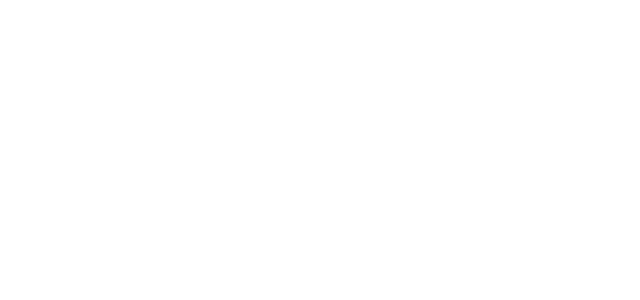
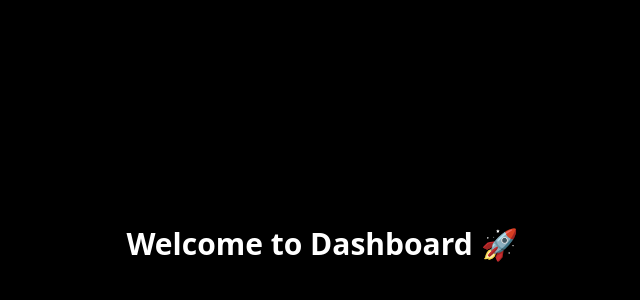
Before and after one commit to sujal-io/bugsy, a React app in the folder frontend/: page /dashboard in a window 1280 px wide. Before the commit this address had no page. Shown: the part 156-456 px from the top of the page, without its empty margins (318-958 px from the left). Built offline with nearby package versions, Linux system fonts and the light colour scheme; sample sign-in values are in the browser's storage; the HTML template or start-up script is replaced by a standard one.

Commit message:
Add dashboard page and implement protected routes using JWT token

```diff
--- a/frontend/src/App.jsx
+++ b/frontend/src/App.jsx
@@ -1,14 +1,26 @@
 import React from "react";
-import { Routes, Route } from "react-router-dom";
+import { Routes, Route, Navigate } from "react-router-dom";
 import Signup from "./pages/Signup";
 import Login from "./pages/Login";
+import Dashboard from "./pages/Dashboard";
+import ProtectedRoute from "./components/ProtectedRoute";
 
 function App() {
   return (
     <Routes>
-      <Route path="/" element={<Signup />} /> // Default to Signup for now
+      <Route path="/" element={<Navigate to="/dashboard" />} />
       <Route path="/signup" element={<Signup />} />
       <Route path="/login" element={<Login />} />
+
+      // protected route for dashboard
+       <Route
+        path="/dashboard"
+        element={
+          <ProtectedRoute>
+            <Dashboard />
+          </ProtectedRoute>
+        }
+      />
     </Routes>
   );
 }
--- /dev/null
+++ b/frontend/src/components/ProtectedRoute.jsx
@@ -0,0 +1,16 @@
+import { Navigate } from "react-router-dom";
+
+function ProtectedRoute({ children }) {
+  // get token from localStorage
+  const token = localStorage.getItem("token");
+
+  // if no token → redirect to login
+  if (!token) {
+    return <Navigate to="/login" />;
+  }
+
+  // ✅ if token exists → allow access
+  return children;
+}
+
+export default ProtectedRoute;
--- /dev/null
+++ b/frontend/src/pages/Dashboard.jsx
@@ -0,0 +1,11 @@
+function Dashboard() {
+  return (
+    <div className="min-h-screen bg-black text-white flex items-center justify-center">
+      <h1 className="text-3xl font-bold">
+        Welcome to Dashboard 🚀
+      </h1>
+    </div>
+  );
+}
+
+export default Dashboard;
--- a/frontend/src/pages/Login.jsx
+++ b/frontend/src/pages/Login.jsx
@@ -36,14 +36,14 @@
         return;
       }
 
-      // 🔥 store token
+      // store token
       localStorage.setItem("token", data.token);
 
       showToast("success", "Login successful!");
 
       // redirect after login
       setTimeout(() => {
-        navigate("/");
+        navigate("/dashboard");
       }, 1500);
 
     } catch (error) {
@@ -83,7 +83,7 @@
         </p>
       </div>
 
-      {/* 🔥 Toast */}
+      {/*Toast */}
       {toast.message && (
         <div className="toast toast-top toast-end">
           <div className={`alert ${toast.type === "error" ? "alert-error" : "alert-success"}`}>
```
